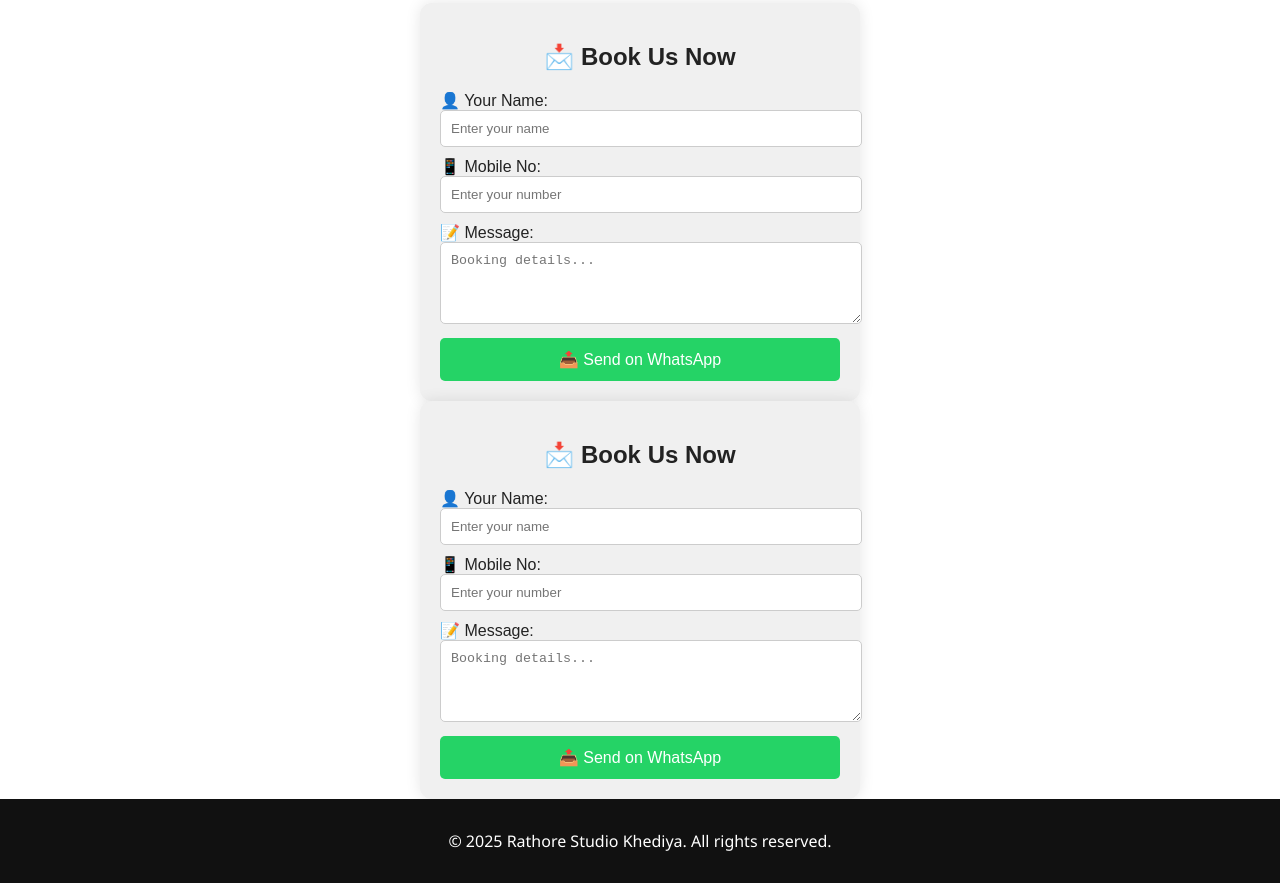
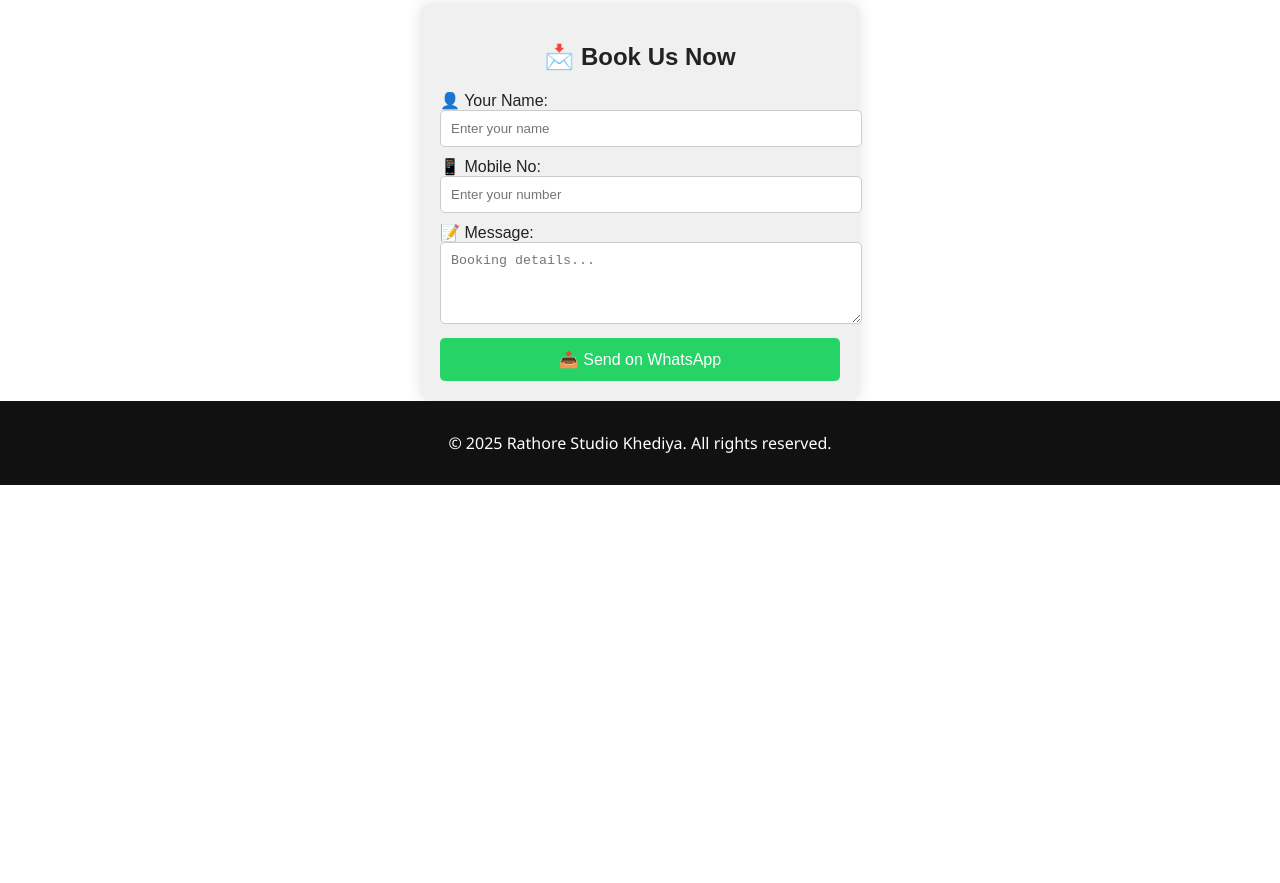
Before and after one commit to yuvraj-827/rathore-studio-khediya, a plain HTML site: page index.html in a window 1280 px wide. Shown: the part 1518-2401 px from the top of the page. After the commit the page ends 2003 px from the top, so only its background shows below. Drawn offline with Linux system fonts and the light colour scheme.

Commit message:
Update index.html

```diff
--- a/index.html
+++ b/index.html
@@ -65,23 +65,6 @@
   </form>
 </div>
 
-<!-- 📩 WhatsApp Booking Form -->
-<div style="max-width:400px;margin:auto;padding:20px;background:#f0f0f0;border-radius:12px;box-shadow:0 0 15px rgba(0,0,0,0.1);font-family:sans-serif;">
-  <h2 style="text-align:center;">📩 Book Us Now</h2>
-  <form onsubmit="sendMessage(); return false;">
-    <label for="name">👤 Your Name:</label>
-    <input type="text" id="name" required placeholder="Enter your name" style="width:100%;padding:10px;margin-bottom:10px;border-radius:5px;border:1px solid #ccc;">
-
-    <label for="mobile">📱 Mobile No:</label>
-    <input type="tel" id="mobile" required placeholder="Enter your number" style="width:100%;padding:10px;margin-bottom:10px;border-radius:5px;border:1px solid #ccc;">
-
-    <label for="message">📝 Message:</label>
-    <textarea id="message" rows="4" required placeholder="Booking details..." style="width:100%;padding:10px;margin-bottom:10px;border-radius:5px;border:1px solid #ccc;"></textarea>
-
-    <button type="submit" style="width:100%;padding:12px;background:#25D366;color:#fff;border:none;border-radius:5px;font-size:16px;cursor:pointer;">📤 Send on WhatsApp</button>
-  </form>
-</div>
-
 <!-- 🟢 JavaScript Code -->
 <script>
   function sendMessage() {
```
